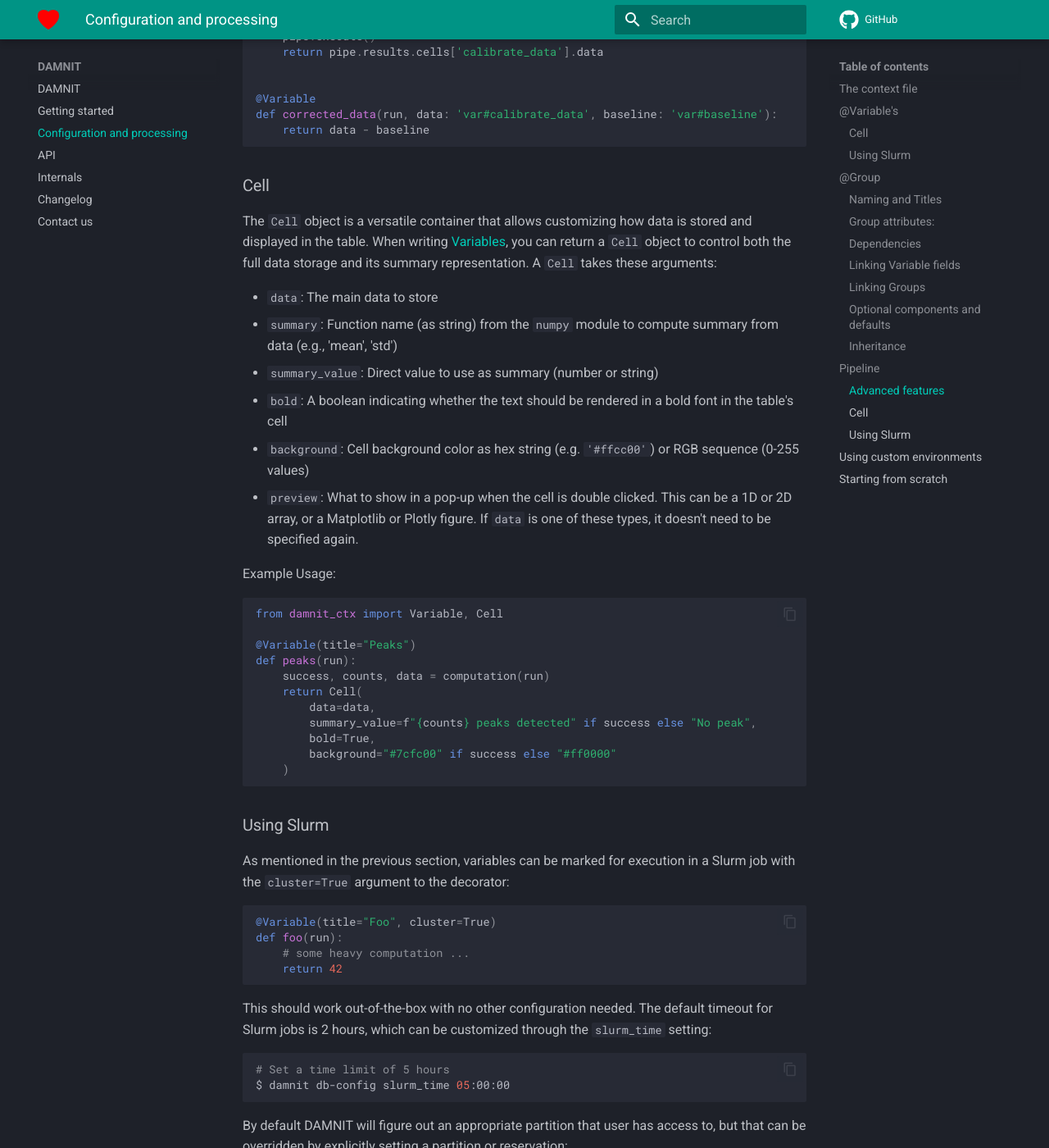
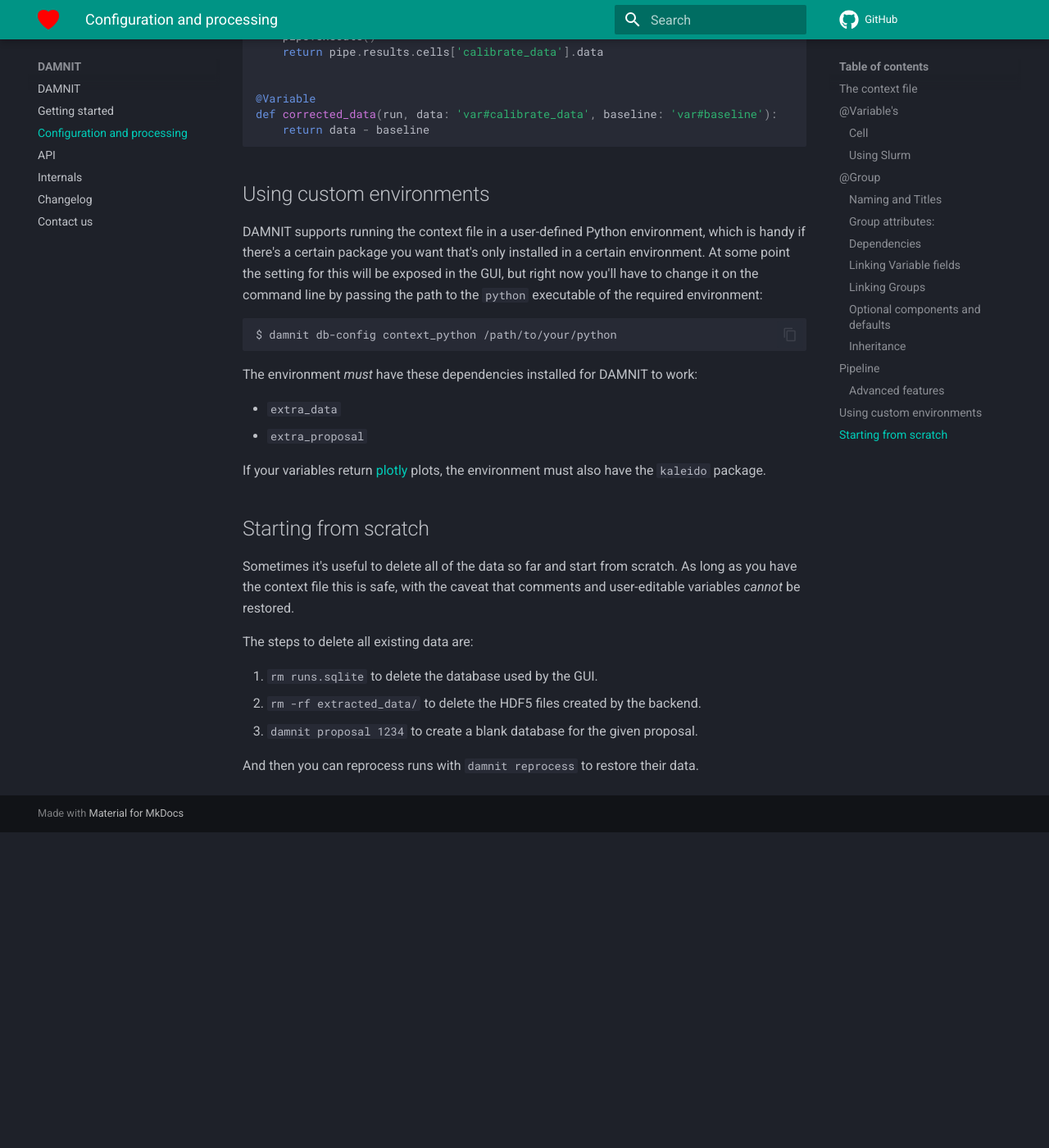
Before and after one commit to European-XFEL/DAMNIT, an MkDocs documentation site: the page built from docs/configuration_and_management.md, in a window 1280 px wide and 1400 px high, scrolled down 12578 px. Shown: the whole window at 82% size. Built offline with MkDocs 1.6.1 and Material for MkDocs 9.7.7, drawn with Linux system fonts in a browser that asks for light colours; comment, search, counter and statistics services are not loaded; after the commit the page ends 13593 px from its top, so only the background shows below that; some of the changed text lies outside the part shown.

````diff
--- a/docs/configuration_and_management.md
+++ b/docs/configuration_and_management.md
@@ -615,83 +615,6 @@
     return data - baseline
 ```
 
-
-### Cell
-
-The `Cell` object is a versatile container that allows customizing how data is
-stored and displayed in the table. When writing [Variables](#variables), you can
-return a `Cell` object to control both the full data storage and its summary
-representation. A `Cell` takes these arguments:
-
-- `data`: The main data to store
-- `summary`: Function name (as string) from the `numpy` module to compute
-  summary from data (e.g., 'mean', 'std')
-- `summary_value`: Direct value to use as summary (number or string)
-- `bold`: A boolean indicating whether the text should be rendered in a bold
-  font in the table's cell
-- `background`: Cell background color as hex string (e.g. `'#ffcc00'`)
-  or RGB sequence (0-255 values)
-- `preview`: What to show in a pop-up when the cell is double clicked.
-  This can be a 1D or 2D array, or a Matplotlib or Plotly figure.
-  If `data` is one of these types, it doesn't need to be specified again.
-
-Example Usage:
-
-```python
-from damnit_ctx import Variable, Cell
-
-@Variable(title="Peaks")
-def peaks(run):
-    success, counts, data = computation(run)
-    return Cell(
-        data=data,
-        summary_value=f"{counts} peaks detected" if success else "No peak",
-        bold=True,
-        background="#7cfc00" if success else "#ff0000"
-    )
-```
-
-### Using Slurm
-As mentioned in the previous section, variables can be marked for execution in a
-Slurm job with the `cluster=True` argument to the decorator:
-```python
-@Variable(title="Foo", cluster=True)
-def foo(run):
-    # some heavy computation ...
-    return 42
-```
-
-This should work out-of-the-box with no other configuration needed. The default
-timeout for Slurm jobs is 2 hours, which can be customized through the
-`slurm_time` setting:
-```bash
-# Set a time limit of 5 hours
-$ damnit db-config slurm_time 05:00:00
-```
-
-By default DAMNIT will figure out an appropriate partition that user has access
-to, but that can be overridden by explicitly setting a partition or reservation:
-```bash
-# Set a reservation
-$ damnit db-config slurm_reservation upex_001234
-
-# Set a partition
-$ damnit db-config slurm_partition allgpu
-```
-
-If both `slurm_reservation` and `slurm_partition` are set, the reservation will
-be chosen. The jobs will be named something like `r42-p1234-damnit` and both
-stdout and stderr will be written to the run's log file in the `process_logs/`
-directory.
-
-!!! warning
-
-    Make sure to delete the reservation setting after the reservation has
-    expired, otherwise Slurm jobs will fail to launch.
-
-    ```bash
-    $ damnit db-config slurm_reservation --delete
-    ```
 ## Using custom environments
 DAMNIT supports running the context file in a user-defined Python environment,
 which is handy if there's a certain package you want that's only installed in
````
Also changed, not shown: 6 other files.
